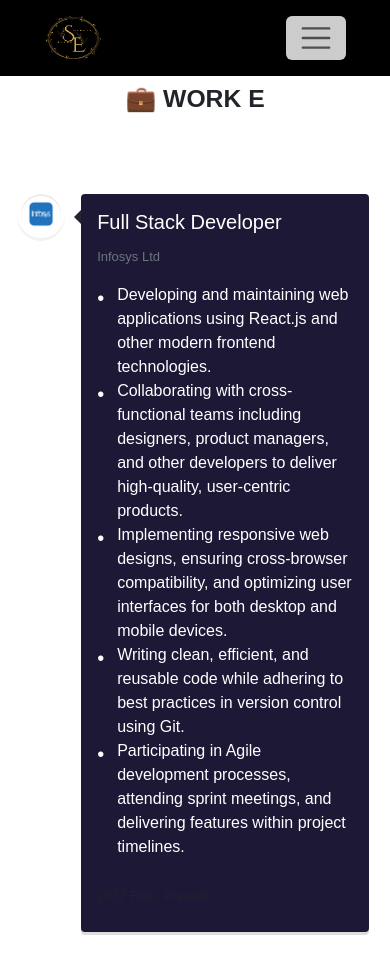
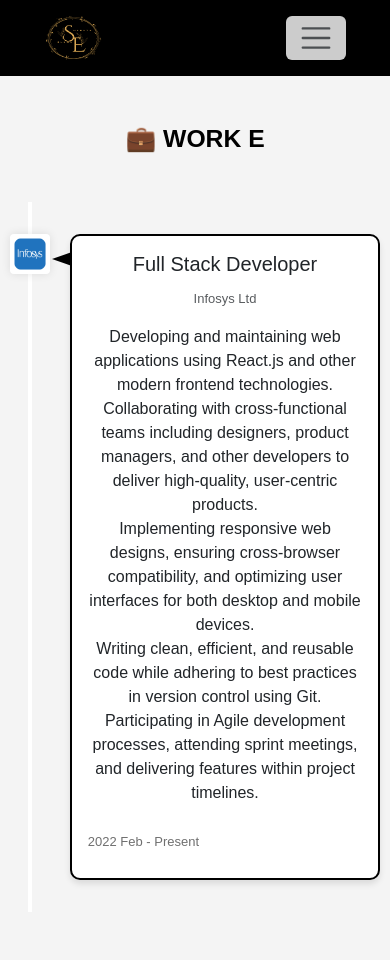
Before and after one commit to SharathElumle23/my-profile, a React (Vite) app: page /projects in a window 390 px wide. Built offline with nearby package versions, Linux system fonts and the light colour scheme.

Commit message:
updated email and contact information

```diff
--- a/src/App.css
+++ b/src/App.css
@@ -22,16 +22,3 @@
     background-color: #004080; /* Even darker blue on click */
     transform: translateY(0); /* Reset lift effect */
   }
-  .point-with-dot {
-    position: relative;
-    padding-left: 20px; /* Adjust the padding as needed */
-  }
-
-  .point-with-dot::before {
-    content: '•'; /* Adds the dot before the text */
-    position: absolute;
-    left: 0;
-    top: 0;
-    color: #fff; /* Set the color of the dot (you can change it) */
-    font-size: 20px; /* Size of the dot */
-  }
--- a/src/Components/ContactCard.tsx
+++ b/src/Components/ContactCard.tsx
@@ -75,21 +75,32 @@ const Contact: React.FC = () => {
   };
 
   return (
+    <section
+      id="Experience"
+      className="py-5 text-black animate__animated animate__fadeIn"
+      style={{
+        background: "linear-gradient(135deg,#f4f4f4,#f4f4f4)",
+        fontFamily: "'Poppins', sans-serif",
+      }}
+    >
       <div className="container mt-5">
         <div className="row g-4">
           {/* Form Section */}
           <motion.div
             variants={slideIn("left", "tween", 0.2, 1)}
-          className="col-md-6 bg-white text-black p-4 rounded"
+            className="col-md-6 bg-light text-dark p-5 rounded shadow-lg"
           >
-          <h3 className="mb-3">Contact</h3>
+            <h3 className="mb-4 text-center">Contact Us</h3>
 
             <form ref={formRef} onSubmit={handleSubmit}>
               {/* Name Input */}
-            <div className="mb-3">
-              <label className="form-label">Your Name</label>
+              <div className="mb-4">
+                <label className="form-label" htmlFor="name">
+                  Your Name
+                </label>
                 <input
                   type="text"
+                  id="name"
                   name="name"
                   value={form.name}
                   onChange={handleChange}
@@ -100,10 +111,13 @@ const Contact: React.FC = () => {
               </div>
 
               {/* Email Input */}
-            <div className="mb-3">
-              <label className="form-label">Your Email</label>
+              <div className="mb-4">
+                <label className="form-label" htmlFor="email">
+                  Your Email
+                </label>
                 <input
                   type="email"
+                  id="email"
                   name="email"
                   value={form.email}
                   onChange={handleChange}
@@ -114,10 +128,13 @@ const Contact: React.FC = () => {
               </div>
 
               {/* Message Input */}
-            <div className="mb-3">
-              <label className="form-label">Your Message</label>
+              <div className="mb-4">
+                <label className="form-label" htmlFor="message">
+                  Your Message
+                </label>
                 <textarea
                   name="message"
+                  id="message"
                   value={form.message}
                   onChange={handleChange}
                   className="form-control"
@@ -128,9 +145,11 @@ const Contact: React.FC = () => {
               </div>
 
               {/* Submit Button */}
-            <button type="submit" className="btn btn-primary">
+              <div className="text-center">
+                <button type="submit" className="btn btn-primary px-4 py-2">
                   {loading ? "Sending..." : "Send"}
                 </button>
+              </div>
             </form>
           </motion.div>
 
@@ -143,6 +162,7 @@ const Contact: React.FC = () => {
           </motion.div>
         </div>
       </div>
+    </section>
   );
 };
 
--- a/src/Components/MainPage/Experience.tsx
+++ b/src/Components/MainPage/Experience.tsx
@@ -16,18 +16,15 @@ const experiences = [
     iconBg: "#FFF",
     points: [
       "Developing and maintaining web applications using React.js and other modern frontend technologies.",
-
       "Collaborating with cross-functional teams including designers, product managers, and other developers to deliver high-quality, user-centric products.",
-
       "Implementing responsive web designs, ensuring cross-browser compatibility, and optimizing user interfaces for both desktop and mobile devices.",
-
       "Writing clean, efficient, and reusable code while adhering to best practices in version control using Git.",
-
       "Participating in Agile development processes, attending sprint meetings, and delivering features within project timelines.",
     ],
   },
   // Add other experiences as needed
 ];
+
 // Define the type for the `experience` prop
 interface Experience {
   title: string;
@@ -37,6 +34,7 @@ interface Experience {
   iconBg: string;
   points: string[];
 }
+
 const textVariant = (delay?: undefined) => {
   return {
     hidden: {
@@ -59,31 +57,39 @@ const ExperienceCard = ({ experience }: { experience: Experience }) => {
   return (
     <VerticalTimelineElement
       contentStyle={{
-        background: "#1d1836",
+        background: "#ffffff", // white background for the card look
+        color: "#333333", // dark text color for better readability
+        borderRadius: "10px", // rounded corners
+        boxShadow: "0 4px 6px rgba(0, 0, 0, 0.1)", // soft shadow for depth
+        border: "2px solid #000", // black border for the card
       }}
+      contentArrowStyle={{ borderRight: "20px solid  #000" }} // arrow color matching the background
       date={experience.date}
-      contentArrowStyle={{ borderRight: "7px solid  #232631" }}
-      iconStyle={{ background: experience.iconBg }}
+      iconStyle={{
+        background: experience.iconBg,
+        borderRadius: "10%",
+        boxShadow: "0 0 10px rgba(0, 0, 0, 0.1)", // adding shadow to the icon
+      }}
       icon={
         <div className="d-flex justify-content-center align-items-center w-100 h-100">
           <img
             src={experience.icon}
             alt={experience.company_name}
-            className="w-75 h-75 object-contain"
+            className="w-100 h-100 object-contain"
           />
         </div>
       }
     >
       <div>
-        <h3 className="text-white h5 font-weight-bold">{experience.title}</h3>
-        <p className="text-secondary">{experience.company_name}</p>
+        <h3 className="text-dark h5 font-weight-bold">{experience.title}</h3>
+        <p className="text-muted">{experience.company_name}</p>
       </div>
 
-      <ul className="mt-3 list-unstyled" style={{ color: "#FFF" }}>
+      <ul className="mt-3 list-unstyled" style={{ color: "#333" }}>
         {experience.points.map((point, index) => (
           <li
             key={`experience-point-${index}`}
-            className="point-with-dot text-white-100 text-sm"
+            className="point-with-dot text-dark"
           >
             {point}
           </li>
@@ -97,6 +103,7 @@ const Experience = () => {
   const [text, setText] = useState("");
   const fullText = "💼 Work Experience";
   const typingSpeed = 500;
+
   useEffect(() => {
     let index = 0;
     const interval = setInterval(() => {
@@ -106,8 +113,16 @@ const Experience = () => {
     }, typingSpeed);
     return () => clearInterval(interval);
   }, []);
+
   return (
-    <div className="container mt-2 ">
+    <section
+      id="Experience"
+      className="py-5 text-black text-center animate__animated animate__fadeIn"
+      style={{
+        background: "linear-gradient(135deg,#f4f4f4,#f4f4f4)",
+        fontFamily: "'Poppins', sans-serif",
+      }}
+    >
       <motion.div variants={textVariant()}>
         <h2 className="text-center text-uppercase fw-bold position-relative animate__animated animate__fadeInDown">
           {text}
@@ -124,7 +139,7 @@ const Experience = () => {
           ))}
         </VerticalTimeline>
       </div>
-    </div>
+    </section>
   );
 };
 
```
Also changed, not shown: 1 other file (tests, documents, lock files or other folders). Lines whose indentation alone changed are shown as unchanged.
